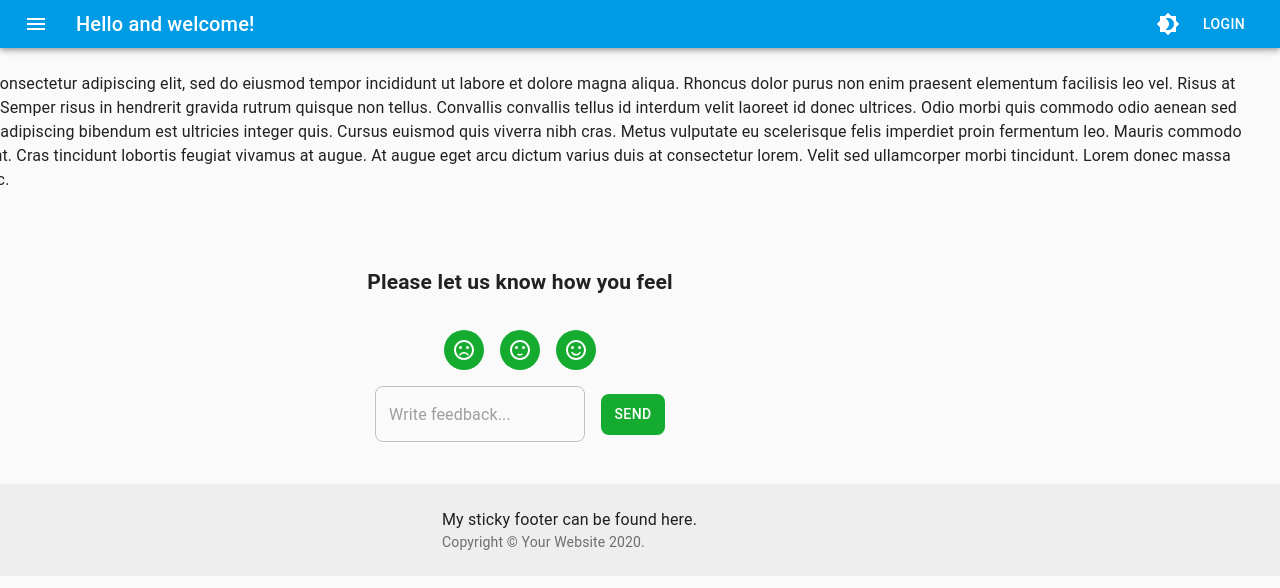
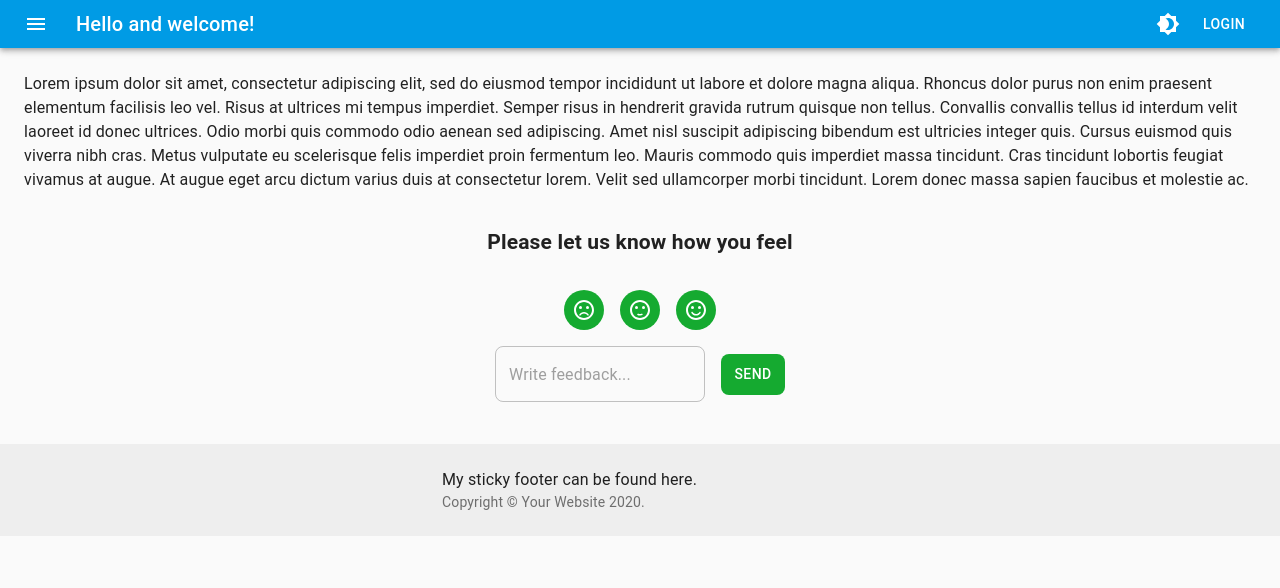
Before and after one commit to JonesTPG/fullstack-theme-base, a React (Create React App) app in the folder front-end/: page / in a window 1280 px wide. Shown: the top 588 px of the page. Built offline with nearby package versions, Linux system fonts and the light colour scheme; what apollo-cache-persist, apollo-link-ws would draw is missing.

Commit message:
drawer change.

```diff
--- a/front-end/src/components/main/Main.jsx
+++ b/front-end/src/components/main/Main.jsx
@@ -70,20 +70,19 @@ const useStyles = makeStyles(theme => ({
     justifyContent: 'flex-end'
   },
   content: {
-    flexGrow: 2,
+    flexGrow: 1,
     padding: theme.spacing(3),
     transition: theme.transitions.create('margin', {
       easing: theme.transitions.easing.sharp,
       duration: theme.transitions.duration.leavingScreen
-    }),
-    marginLeft: -drawerWidth
+    })
   },
   contentShift: {
     transition: theme.transitions.create('margin', {
       easing: theme.transitions.easing.easeOut,
       duration: theme.transitions.duration.enteringScreen
     }),
-    marginLeft: 0
+    marginLeft: drawerWidth
   },
   title: {
     flexGrow: 1
@@ -215,6 +214,7 @@ export default function Main(props) {
           </ListItem>
         </List>
       </Drawer>
+
       <main
         className={clsx(classes.content, {
           [classes.contentShift]: open
@@ -235,7 +235,7 @@ export default function Main(props) {
           lorem. Velit sed ullamcorper morbi tincidunt. Lorem donec massa sapien
           faucibus et molestie ac.
         </Typography>
-        <Typography paragraph>TÄHÄN FEEDI</Typography>
+
         <Feedback></Feedback>
       </main>
     </div>
```
